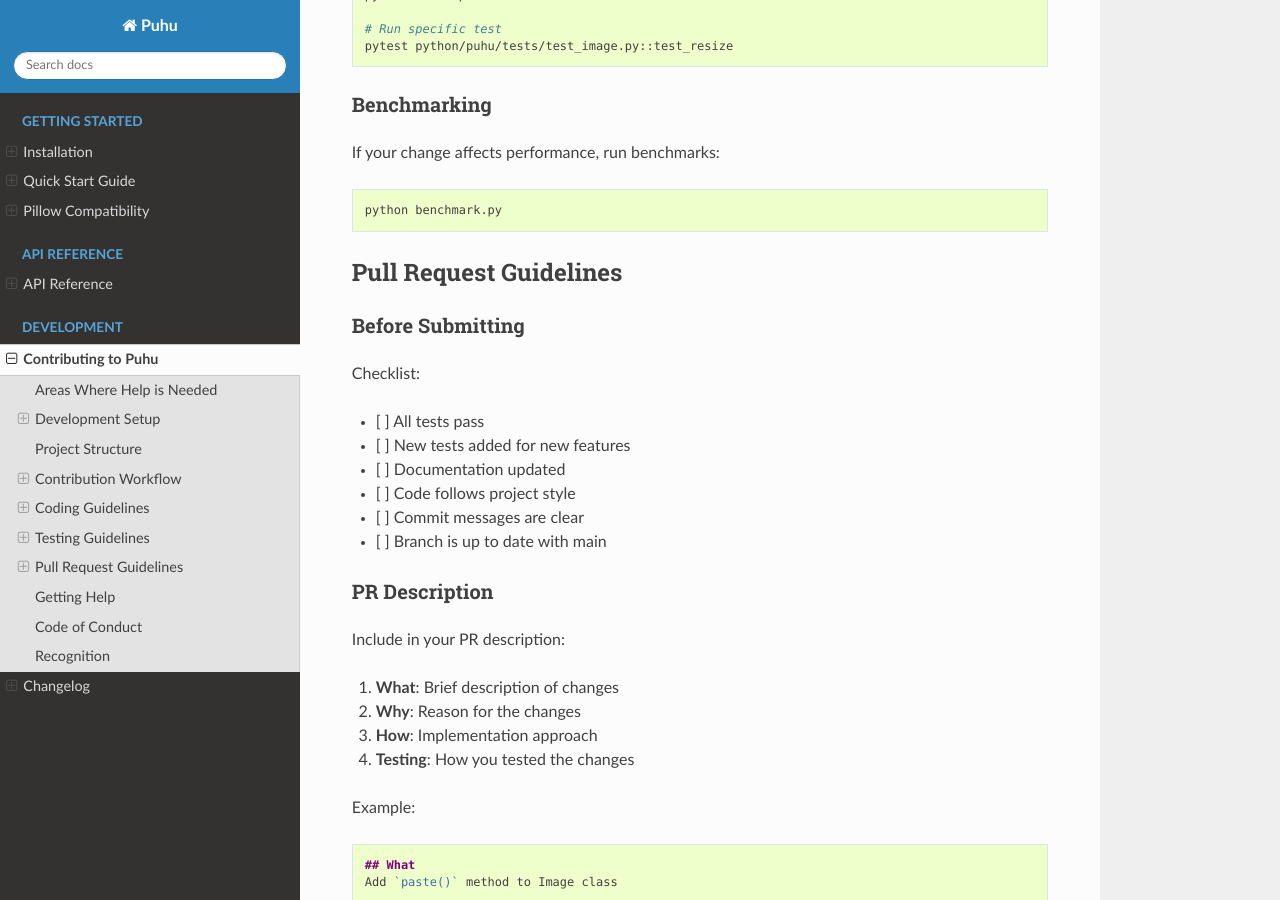
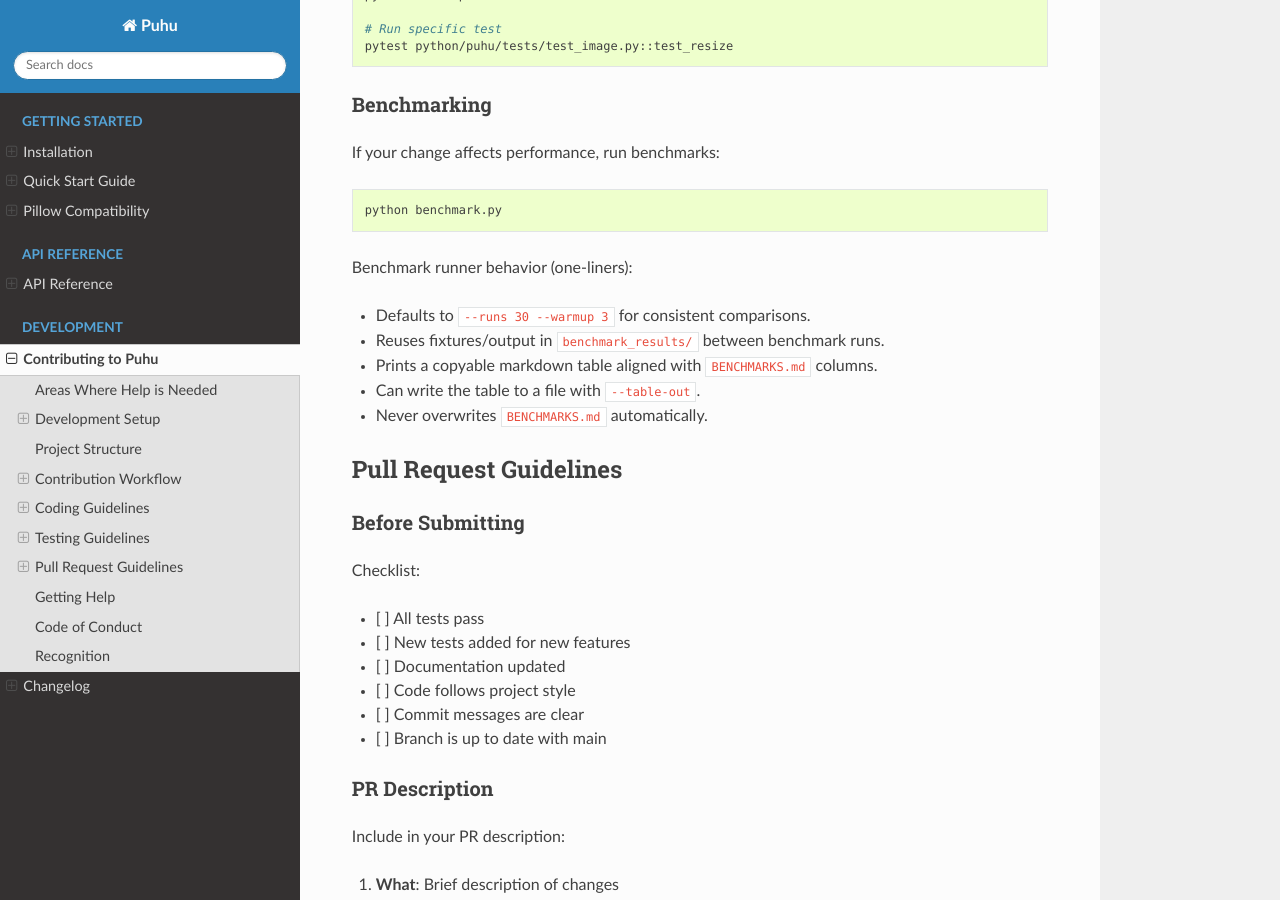
Before and after one commit to bgunebakan/puhu, a Sphinx documentation site: the page built from docs/source/contributing.rst, in a window 1280 px wide and 900 px high, scrolled down 4800 px. Built offline with Sphinx 7.4.7 and the Read the Docs theme 3.1.0, drawn with Linux system fonts in a browser that asks for light colours.

Commit message:
Document benchmark runner behavior and one-line workflow notes

```diff
--- a/docs/source/contributing.rst
+++ b/docs/source/contributing.rst
@@ -273,6 +273,14 @@ If your change affects performance, run benchmarks:
 
    python benchmark.py
 
+Benchmark runner behavior (one-liners):
+
+- Defaults to ``--runs 30 --warmup 3`` for consistent comparisons.
+- Reuses fixtures/output in ``benchmark_results/`` between benchmark runs.
+- Prints a copyable markdown table aligned with ``BENCHMARKS.md`` columns.
+- Can write the table to a file with ``--table-out``.
+- Never overwrites ``BENCHMARKS.md`` automatically.
+
 Pull Request Guidelines
 -----------------------
 
```
Also changed, not shown: README.md (+7 -0 lines), benchmark.py (+10 -0 lines).
